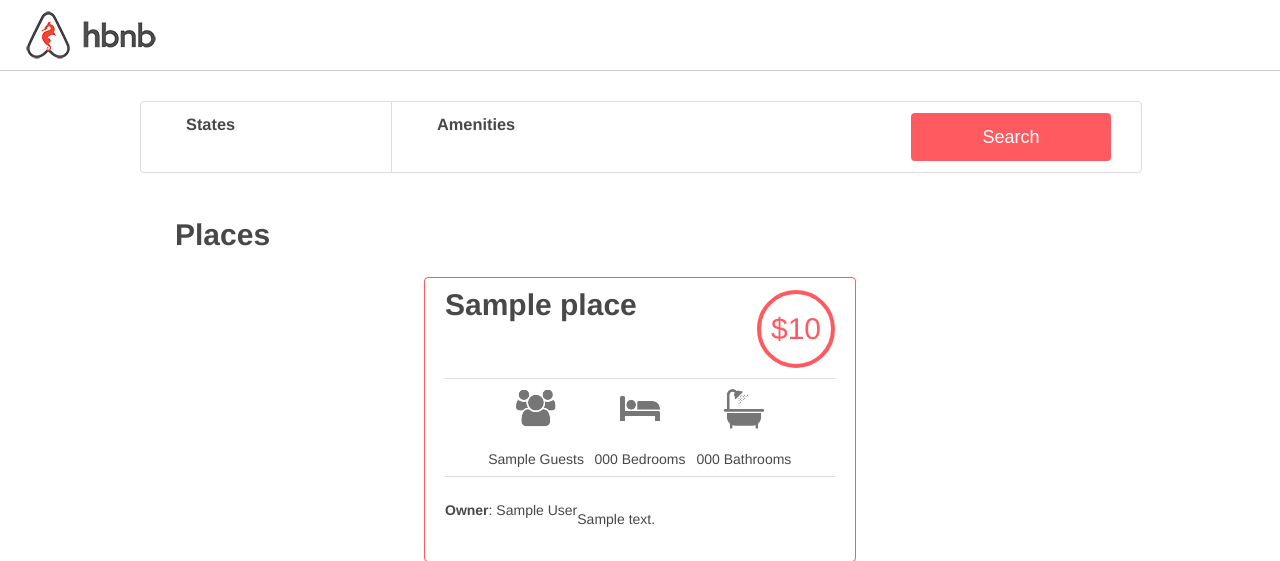
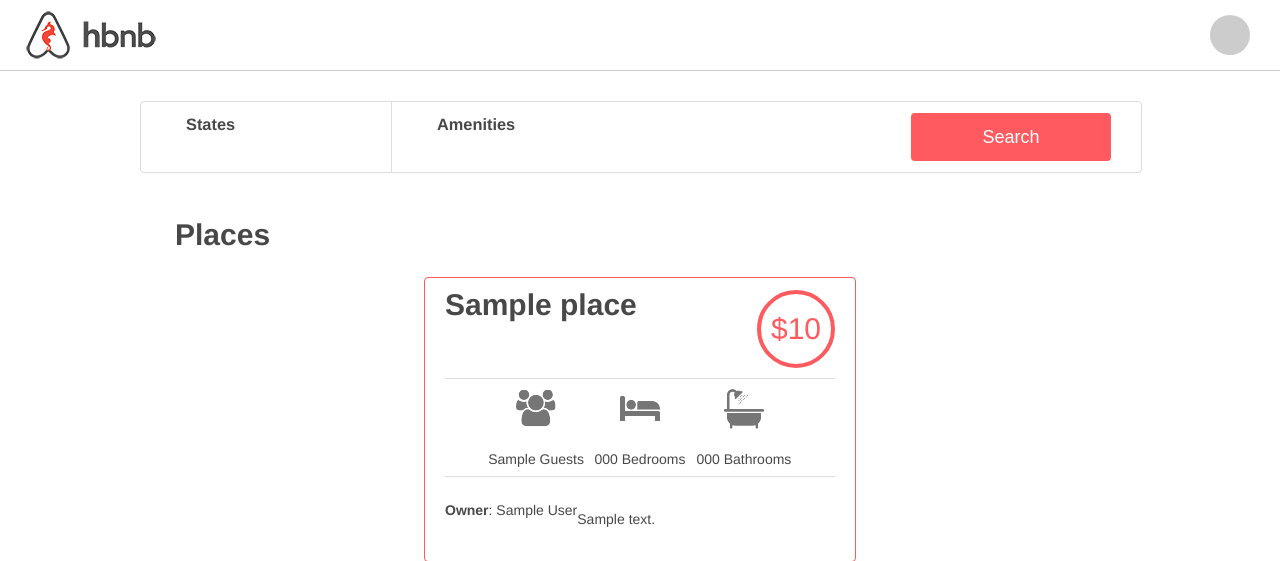
Before and after one commit to joseftango/holbertonschool-AirBnB_clone_v4, a Flask app: template web_dynamic/templates/2-hbnb.html in a window 1280 px wide. Shown: the top 561 px of the page. Run offline with Flask 3, Linux system fonts and the light colour scheme; the template is opened without the code that fills it: most values are stand-ins (such as "Sample title", 1, 10 or a date in 2020); some libraries are stand-ins or nearby versions.

Commit message:
3-header.css

```diff
--- a/web_dynamic/static/styles/3-header.css
+++ b/web_dynamic/static/styles/3-header.css
@@ -2,17 +2,30 @@ header {
 	background-color: white;
 	height: 70px;
 	width: 100%;
-
 	border-bottom: 1px solid #CCCCCC;
+	display: flex;
+	justify-content: space-between;
 }
 
 #header_logo {
 	height: 100%;
 	width: 142px;
-
 	background-image: url("../images/logo.png");
 	background-repeat: no-repeat;
 	background-position: center;
-
 	margin-left: 20px;
 }
+
+#api_status {
+	width: 40px;
+	height: 40px;
+	border-radius: 100%;
+	background-color: #cccccc;
+	margin-top: auto;
+	margin-bottom: auto;
+	margin-right: 30px;
+}
+
+#api_status.available {
+	background-color: #ff545f;
+}
```
